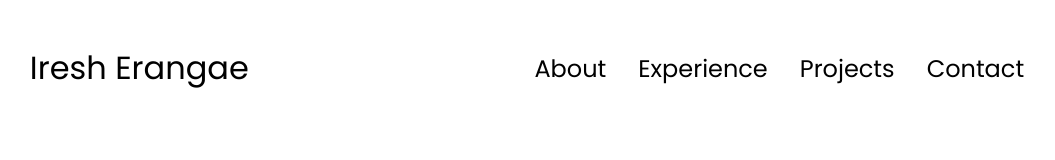
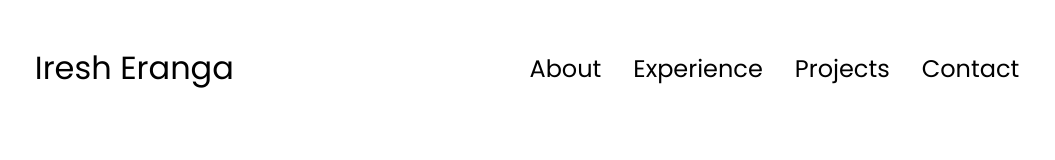
Before and after one commit to IreshEranga/Iresh_Eranga_Portfolio, a plain HTML site: page index.html in a window 1280 px wide. Shown: the top 160 px of the page, without its empty margins (113-1168 px from the left). Drawn offline with Linux system fonts and the light colour scheme.

Commit message:
Update index.html

```diff
--- a/index.html
+++ b/index.html
@@ -10,7 +10,7 @@
   </head>
   <body>
     <nav id="desktop-nav">
-      <div class="logo">Iresh Erangae</div>
+      <div class="logo">Iresh Eranga</div>
       <div>
         <ul class="nav-links">
           <li><a href="#about">About</a></li>
```
